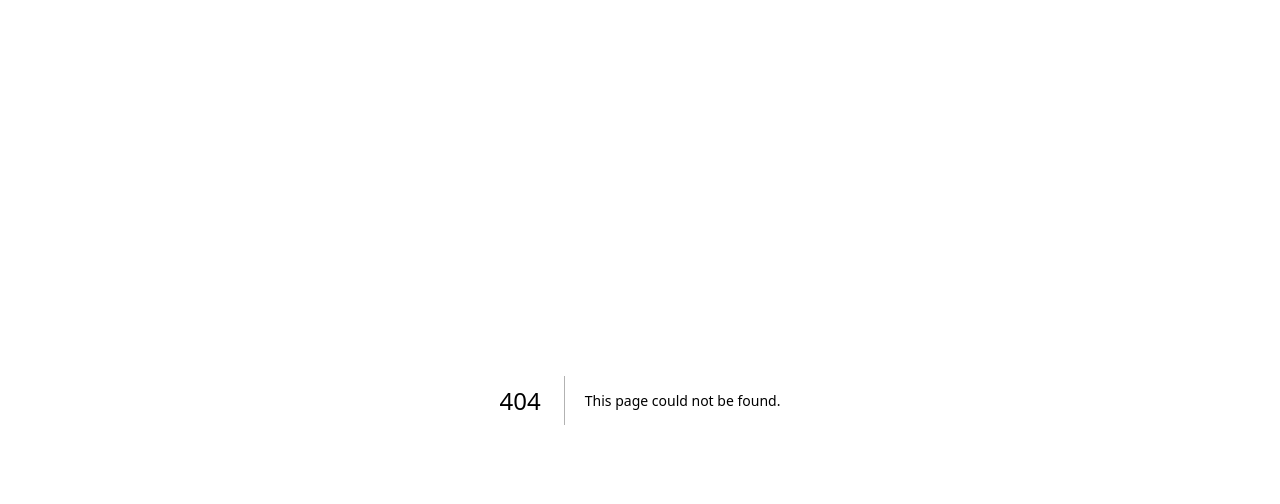
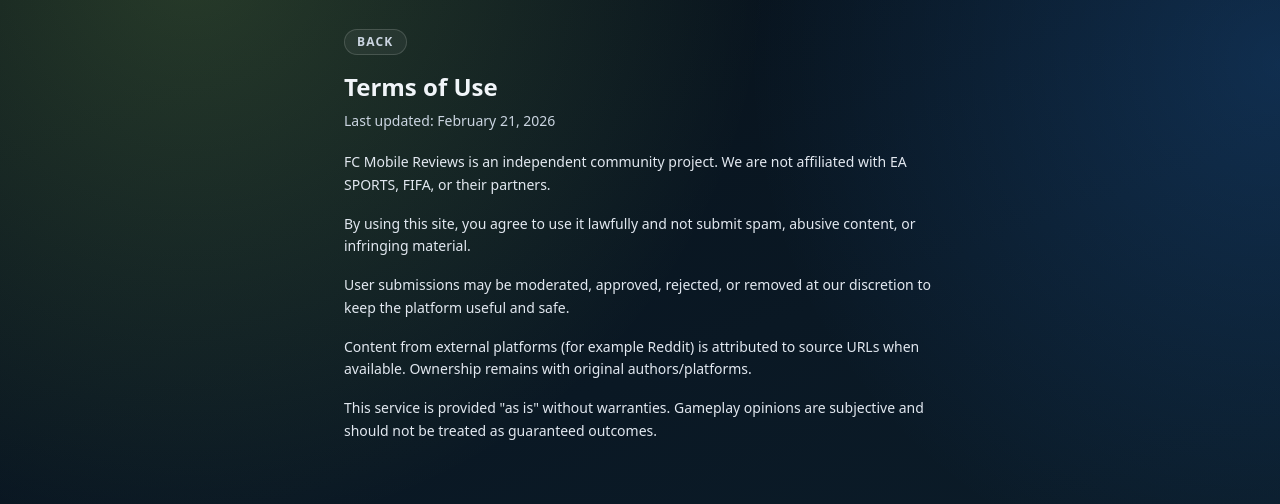
Before and after one commit to paulshivam107-netizen/fcm-reviews, a Next.js app: page /terms in a window 1280 px wide. Before the commit this address had no page. Shown: the top 504 px of the page. Built offline with nearby package versions, Linux system fonts and the light colour scheme.

Commit message:
feat(legal): add terms, privacy, and attribution footer

```diff
--- a/app/page.tsx
+++ b/app/page.tsx
@@ -9,6 +9,7 @@
   useState,
 } from "react";
 import Link from "next/link";
+import { LegalFooter } from "@/components/legal-footer";
 import { LOCAL_MOCK_PLAYERS } from "@/lib/local-mock-data";
 import { POSITION_GROUPS, TAB_LABELS, parseTab } from "@/lib/position-groups";
 import { parsePlayerSearch } from "@/lib/search";
@@ -1265,6 +1266,7 @@
       )}
 
       <AdSlot placement="Footer Sticky (320x50)" className="mt-6" />
+      <LegalFooter />
     </main>
   );
 }
--- a/app/player/[playerId]/page.tsx
+++ b/app/player/[playerId]/page.tsx
@@ -3,6 +3,7 @@
 import Link from "next/link";
 import { useParams } from "next/navigation";
 import { useEffect, useMemo, useState } from "react";
+import { LegalFooter } from "@/components/legal-footer";
 import { PlayerApiResponse, PlayerInsightTerm, PlayerRow } from "@/types/player";
 import { PlayerReviewFeedItem, PlayerReviewsApiResponse } from "@/types/review";
 
@@ -287,6 +288,8 @@
           </section>
         </>
       )}
+
+      <LegalFooter />
     </main>
   );
 }
--- /dev/null
+++ b/app/privacy/page.tsx
@@ -0,0 +1,40 @@
+import Link from "next/link";
+
+export default function PrivacyPage() {
+  return (
+    <main className="mx-auto min-h-screen w-full max-w-screen-sm px-4 pb-12 pt-7 sm:px-6">
+      <Link
+        href="/"
+        className="mb-4 inline-flex items-center rounded-full border border-white/15 bg-white/5 px-3 py-1 text-xs font-semibold uppercase tracking-[0.1em] text-slate-300 transition hover:bg-white/10"
+      >
+        Back
+      </Link>
+
+      <h1 className="text-2xl font-bold text-slate-100">Privacy Policy</h1>
+      <p className="mt-2 text-sm text-slate-300">Last updated: February 21, 2026</p>
+
+      <section className="mt-5 space-y-4 text-sm leading-relaxed text-slate-200">
+        <p>
+          We collect limited technical data (for example hashed fingerprint, IP-derived
+          signals, and user agent) to prevent spam and enforce submission limits.
+        </p>
+        <p>
+          If you provide a Reddit or in-game username with a review, it may be shown
+          publicly with that review after moderation.
+        </p>
+        <p>
+          We store moderation and usage events to improve quality, reliability, and
+          abuse prevention. We do not sell personal data.
+        </p>
+        <p>
+          Captcha verification is used to reduce automated abuse. Captcha handling is
+          subject to the captcha provider's own terms.
+        </p>
+        <p>
+          For takedown requests or privacy concerns, contact the project operator and
+          include the relevant review/player URL.
+        </p>
+      </section>
+    </main>
+  );
+}
--- /dev/null
+++ b/app/terms/page.tsx
@@ -0,0 +1,40 @@
+import Link from "next/link";
+
+export default function TermsPage() {
+  return (
+    <main className="mx-auto min-h-screen w-full max-w-screen-sm px-4 pb-12 pt-7 sm:px-6">
+      <Link
+        href="/"
+        className="mb-4 inline-flex items-center rounded-full border border-white/15 bg-white/5 px-3 py-1 text-xs font-semibold uppercase tracking-[0.1em] text-slate-300 transition hover:bg-white/10"
+      >
+        Back
+      </Link>
+
+      <h1 className="text-2xl font-bold text-slate-100">Terms of Use</h1>
+      <p className="mt-2 text-sm text-slate-300">Last updated: February 21, 2026</p>
+
+      <section className="mt-5 space-y-4 text-sm leading-relaxed text-slate-200">
+        <p>
+          FC Mobile Reviews is an independent community project. We are not affiliated
+          with EA SPORTS, FIFA, or their partners.
+        </p>
+        <p>
+          By using this site, you agree to use it lawfully and not submit spam,
+          abusive content, or infringing material.
+        </p>
+        <p>
+          User submissions may be moderated, approved, rejected, or removed at our
+          discretion to keep the platform useful and safe.
+        </p>
+        <p>
+          Content from external platforms (for example Reddit) is attributed to source
+          URLs when available. Ownership remains with original authors/platforms.
+        </p>
+        <p>
+          This service is provided "as is" without warranties. Gameplay opinions are
+          subjective and should not be treated as guaranteed outcomes.
+        </p>
+      </section>
+    </main>
+  );
+}
--- /dev/null
+++ b/components/legal-footer.tsx
@@ -0,0 +1,21 @@
+import Link from "next/link";
+
+export function LegalFooter() {
+  return (
+    <footer className="mt-8 border-t border-white/10 pt-4 text-xs text-slate-400">
+      <p>FC Mobile Reviews is an independent fan project, not affiliated with EA SPORTS.</p>
+      <div className="mt-2 flex flex-wrap items-center gap-3">
+        <Link href="/terms" className="text-slate-300 hover:text-slate-100">
+          Terms
+        </Link>
+        <Link href="/privacy" className="text-slate-300 hover:text-slate-100">
+          Privacy
+        </Link>
+      </div>
+      <p className="mt-2 text-[11px] text-slate-500">
+        Source content is attributed to platform links when available. Rights remain
+        with original authors and platforms.
+      </p>
+    </footer>
+  );
+}
```
Also changed, not shown: 1 other file (tests, documents, lock files or other folders).
